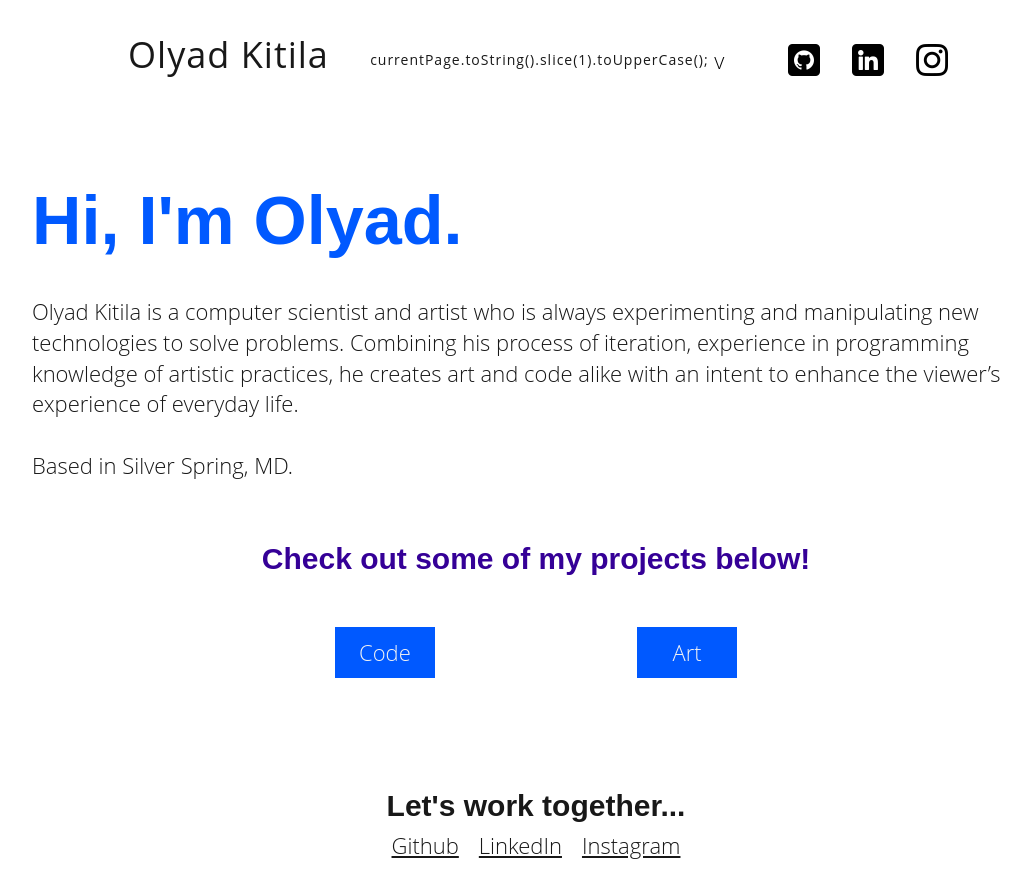
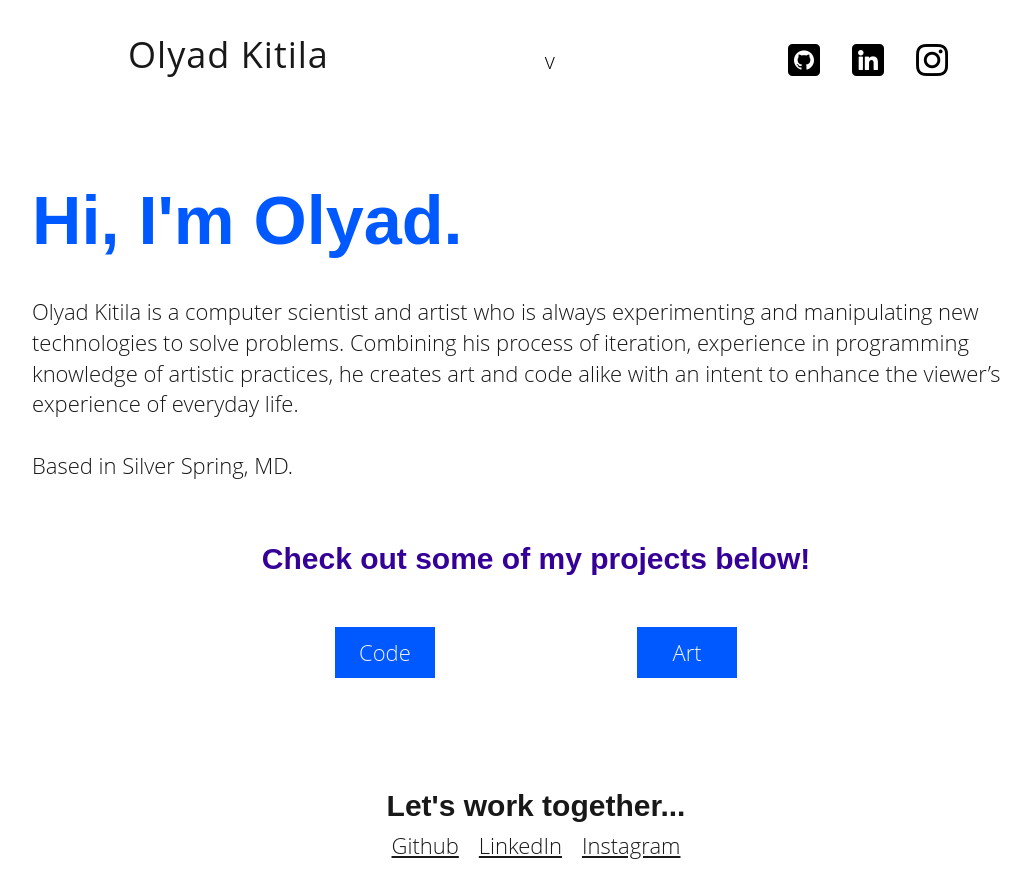
Before and after one commit to thymetime/Module-12-React, a React (Vite) app in the folder Portfolio/: page / in a window 1280 px wide. Shown: the whole page, without its empty margins (104-1135 px from the left). Built offline with nearby package versions, Linux system fonts and the light colour scheme.

Commit message:
fix dropdown nav name to account for current page

```diff
--- a/Portfolio/src/components/NavTabs.jsx
+++ b/Portfolio/src/components/NavTabs.jsx
@@ -35,7 +35,7 @@ function NavTabs() {
               to="/"
               className={currentPage === '/' ? 'nav-link active' : 'nav-link'}
             >
-              currentPage.toString().slice(1).toUpperCase();
+              {currentPage.toString().slice(1).toUpperCase()}
             </Link>
             <span class='bx bxs-chevron-down htmlcss-arrow arrow  '>v</span>
             {/* nav-dropdown_sub-menu = "htmlCss-sub-menu sub-menu"> */}
```
